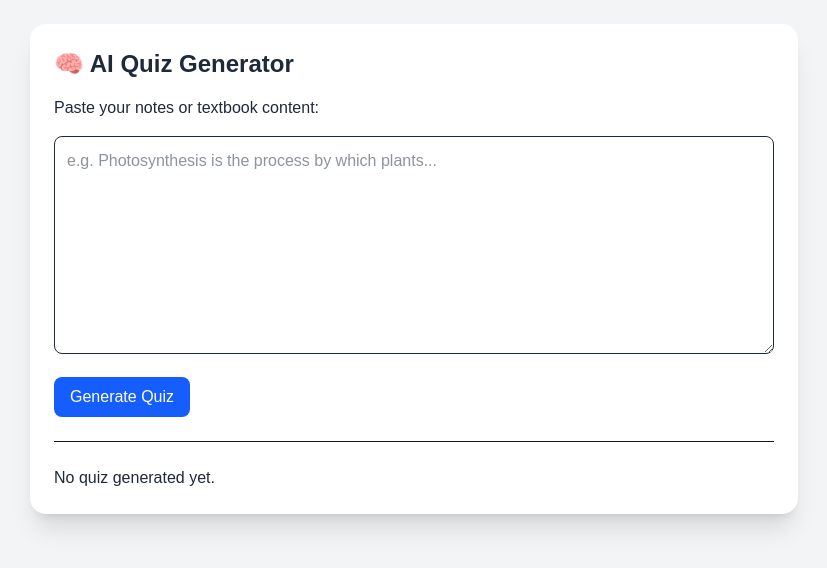
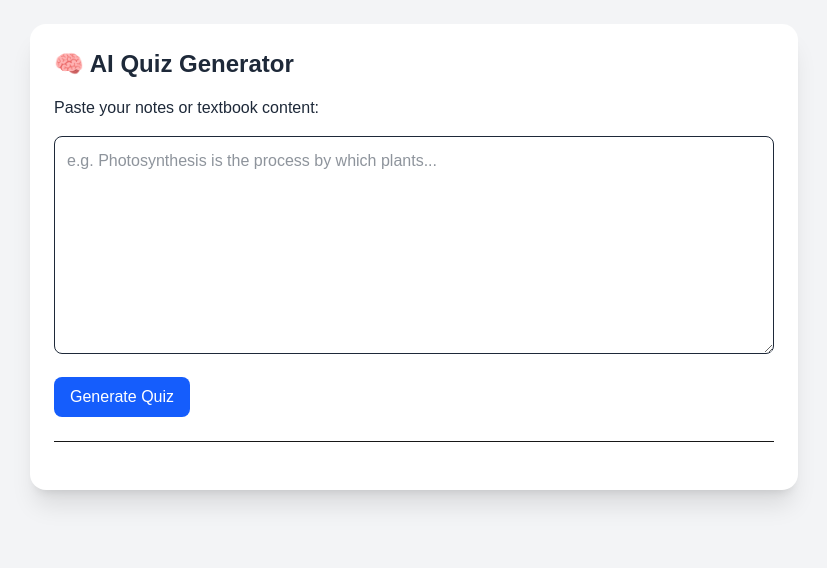
Before and after one commit to simar-s2/ai-quizzer, a Next.js app: page / in a window 1280 px wide. Shown: the top 568 px of the page, without its empty margins (226-1053 px from the left). Built offline with nearby package versions, Linux system fonts and the light colour scheme.

Commit message:
Add loading spinner

```diff
--- a/src/app/page.tsx
+++ b/src/app/page.tsx
@@ -3,10 +3,12 @@
 import UploadForm from "../components/UploadForm";
 import QuizPreview from "../components/QuizPreview";
 import { useState } from "react";
-import { generateMockQuiz } from "../lib/generateMockQuiz";
+import Spinner from "@/components/Spinner";
 
 export default function Home() {
-  const [quizText, setQuizText] = useState("");
+  const [quizQuestions, setQuizQuestions] = useState<QuizQuestion[]>([]);
+  const [loading, setLoading] = useState(false);
+
   type QuizQuestion = {
     type: "mcq" | "fill" | "truefalse";
     question: string;
@@ -14,17 +16,9 @@ export default function Home() {
     answer: string;
   };
 
-  const [quizQuestions, setQuizQuestions] = useState<QuizQuestion[]>([]);
-
-
-  return (
-    <main className="min-h-screen bg-gray-100 p-6">
-      <div className="max-w-3xl mx-auto bg-white shadow-xl rounded-2xl p-6">
-        <h1 className="text-2xl font-bold mb-4 text-gray-800">🧠 AI Quiz Generator</h1>
-
-        <UploadForm
-          onTextSubmit={async (text: string) => {
+  const handleTextSubmit = async (text: string) => {
     setQuizQuestions([]); // Clear old quiz
+    setLoading(true);     // Show spinner
     try {
       const res = await fetch("/api/generate-quiz", {
         method: "POST",
@@ -35,13 +29,27 @@ export default function Home() {
       setQuizQuestions(data.quiz);
     } catch (err) {
       console.error(err);
+    } finally {
+      setLoading(false); // Hide spinner
     }
-          }}
-        />
+  };
+
+  return (
+    <main className="min-h-screen bg-gray-100 p-6">
+      <div className="max-w-3xl mx-auto bg-white shadow-xl rounded-2xl p-6">
+        <h1 className="text-2xl font-bold mb-4 text-gray-800">🧠 AI Quiz Generator</h1>
+
+        {/* Upload Form */}
+        <UploadForm onTextSubmit={handleTextSubmit} />
 
         <hr className="my-6" />
 
-        <QuizPreview questions={quizQuestions} />
+        {/* Show Spinner or Quiz Preview */}
+        {loading ? (
+          <Spinner />
+        ) : (
+          quizQuestions.length > 0 && <QuizPreview questions={quizQuestions} />
+        )}
       </div>
     </main>
   );
--- /dev/null
+++ b/src/components/spinner.tsx
@@ -0,0 +1,7 @@
+export default function Spinner() {
+    return (
+      <div className="flex items-center justify-center p-4">
+        <div className="animate-spin rounded-full h-10 w-10 border-t-4 border-blue-500"></div>
+      </div>
+    );
+  }
```
Lines whose indentation alone changed are shown as unchanged.
